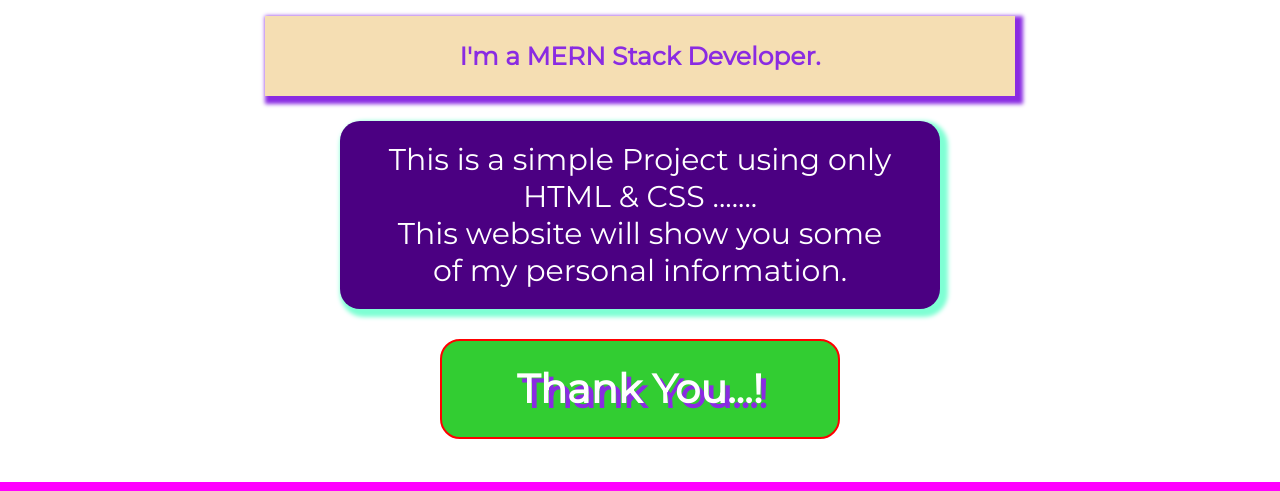
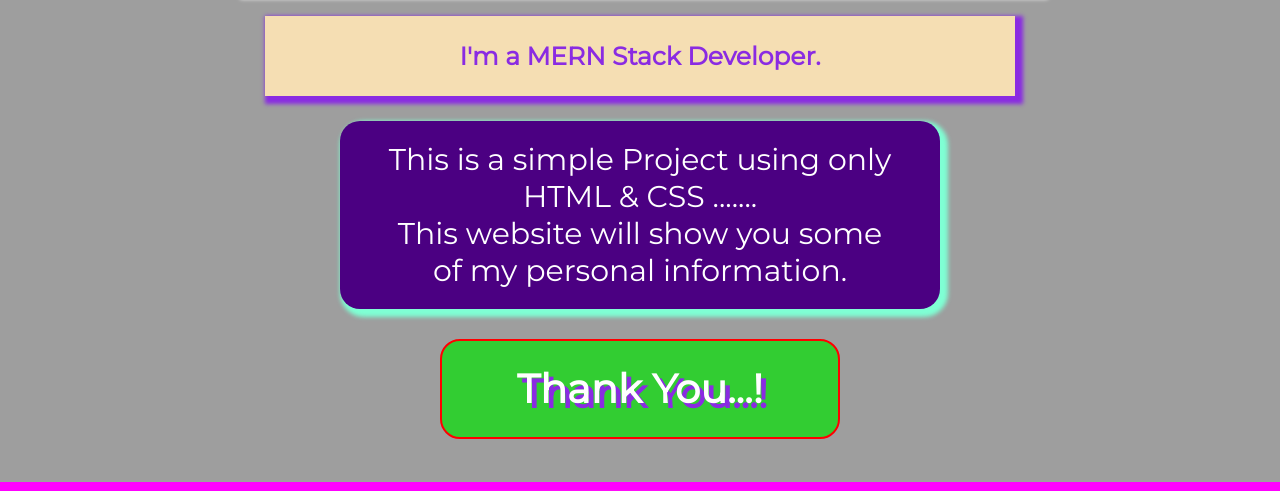
Before and after one commit to Sajib-Bhattacharjee/MR.SBC-s-Info, a plain HTML site: page index.html in a window 1280 px wide. Shown: the part 463-954 px from the top of the page. Drawn offline with Linux system fonts and the light colour scheme; the site is published under a folder, as on GitHub Pages, so addresses that start at the root find nothing; a web font is replaced by a local one.

Commit message:
Changed Image URL

```diff
--- a/mobile.css
+++ b/mobile.css
@@ -135,7 +135,7 @@ body{
 
 
 .banner-section{
-    background-image: url(/image/cover.jpg);
+    background-image: url(./image/cover.jpg);
     background-attachment: fixed;
     background-repeat: no-repeat;
     background-position: center;
```
